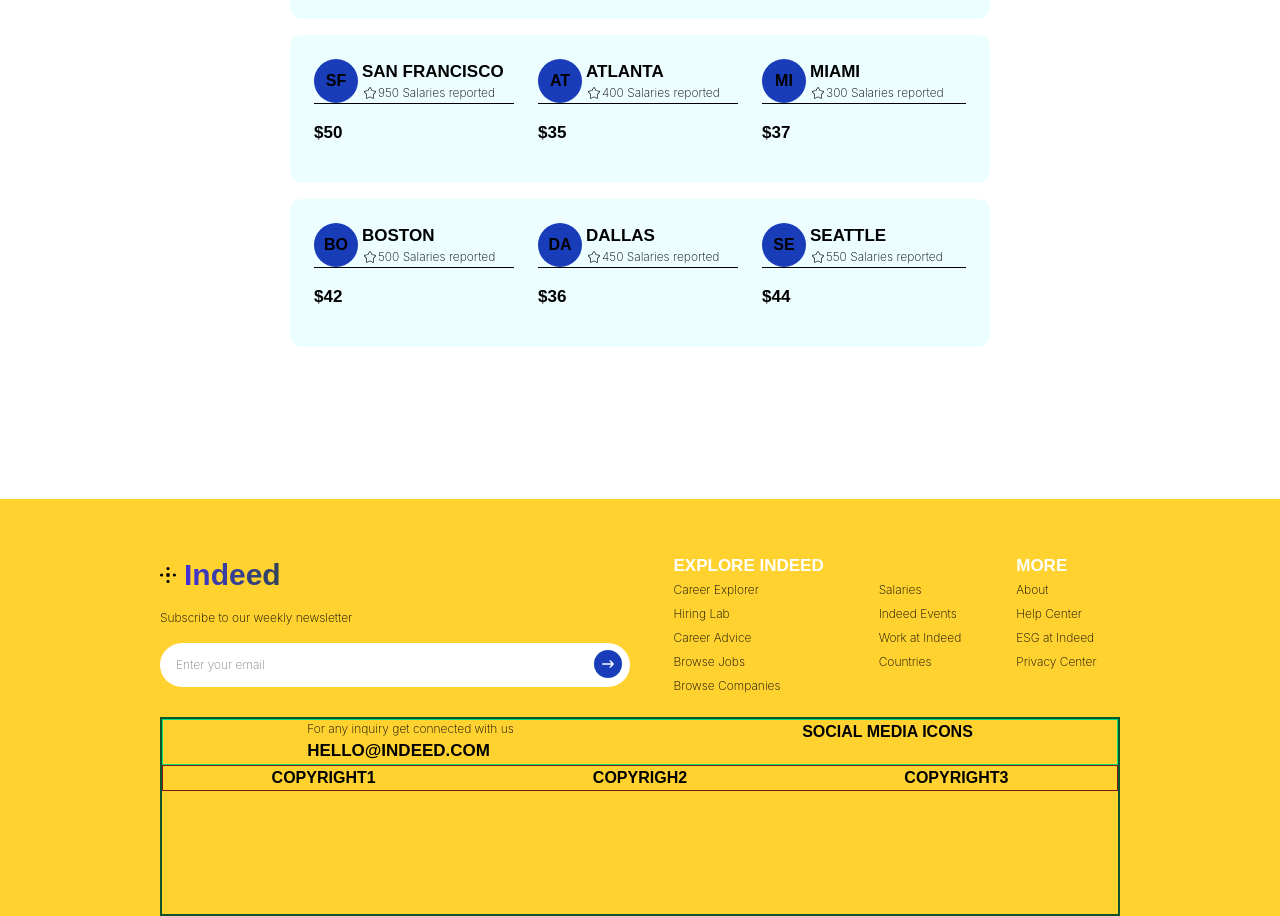
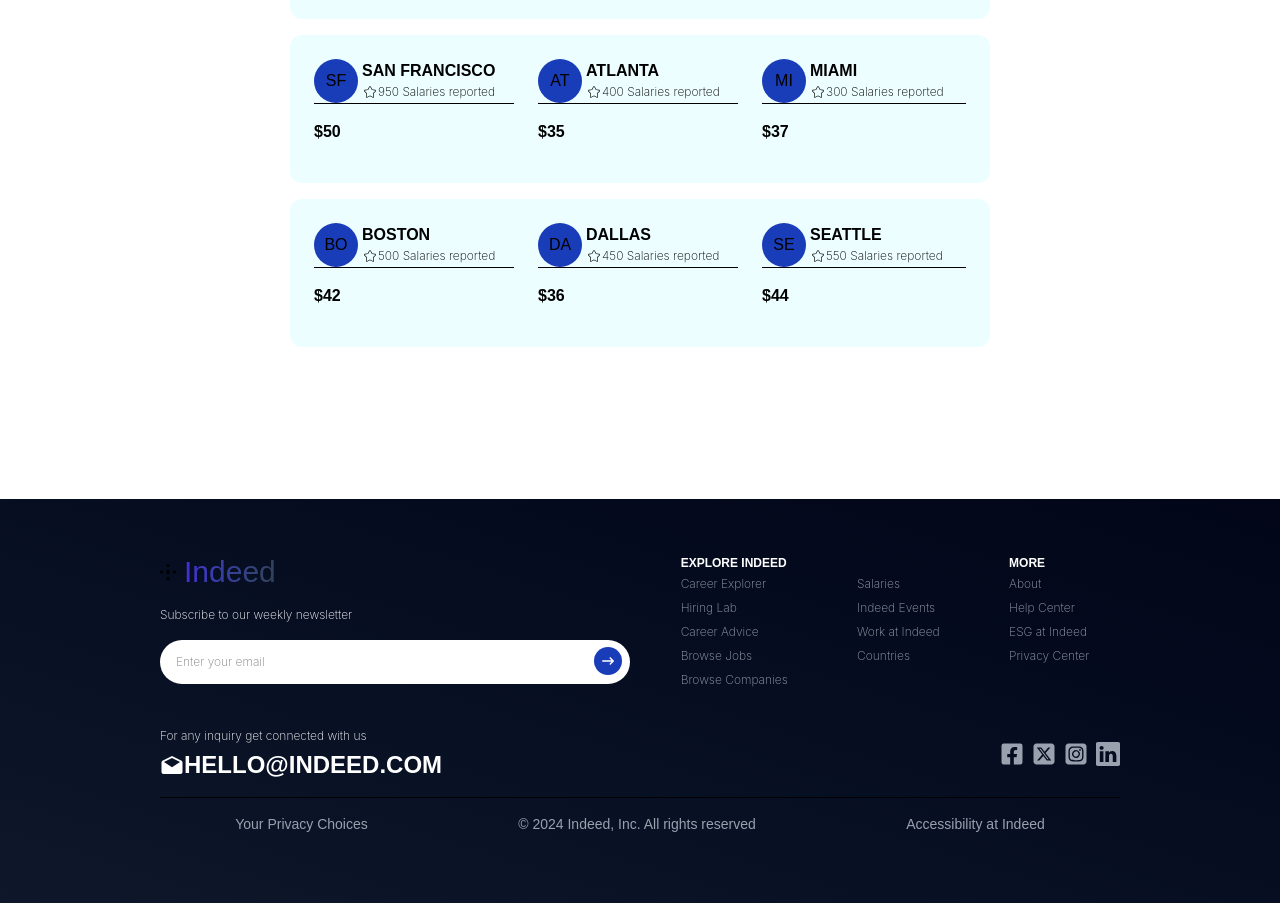
Before and after one commit to oussamadevstudio/Indeed_landing_page, a React (Vite) app: page / in a window 1280 px wide. Shown: the part 1900-2816 px from the top of the page. Built offline with nearby package versions, Linux system fonts and the light colour scheme.

Commit message:
Other design changes

```diff
--- a/src/components/layouts/Footer/Footer.jsx
+++ b/src/components/layouts/Footer/Footer.jsx
@@ -7,7 +7,7 @@
     return(
         <>
 
-        <section className="w-full min-h-[400px] flex flex-col md:grid md:grid-rows-2 md:grid-cols-2 px-4 md:px-40 mt-20 bg-amber-300 gap-5 ">
+        <section className="w-full min-h-[400px] flex flex-col md:grid md:grid-rows-2 md:grid-cols-2 px-4 md:px-40 mt-20 gap-5 bg-gradient-to-tr from-slate-900 to-slate-950 ">
             <Newsletter  />
             <Quicklinks />
             <Footerbase />
--- a/src/components/layouts/Footer/Footerbase.jsx
+++ b/src/components/layouts/Footer/Footerbase.jsx
@@ -1,4 +1,9 @@
 import { IoMdMailOpen } from "react-icons/io";
+import { FaTelegram } from "react-icons/fa";
+import { BsLinkedin } from "react-icons/bs";
+import { FaFacebookSquare } from "react-icons/fa";
+import { FaSquareXTwitter } from "react-icons/fa6";
+import { FaSquareInstagram } from "react-icons/fa6";
 
 
 
@@ -6,23 +11,29 @@
 
     return(
         <>
-            <div className="col-span-2 flex flex-col  border-green-900 border-2">
+            <div className="col-span-2 flex flex-col">
 
-                <div className="flex flex-col md:flex-row md:justify-around border-green-400 border-1">
-                    <div className="">
+                <div className="flex flex-col md:flex-row md:justify-between gap-y-4 my-4">
+                    <div className="flex flex-col justify-center items-start gap-y-1 text-white">
                         <p>For any inquiry get connected with us</p>
-                        <div className="flex"><h3>hello@indeed.com</h3></div>
+                        <div className="flex items-center text-2xl"><IoMdMailOpen /><h3 className="">hello@indeed.com</h3></div>
                     </div>
 
-                    <div className="">
-                        social media icons
+                    <div className="flex items-center justify-start md:justify-center gap-x-2 text-2xl text-gray-400">
+                        <FaFacebookSquare />
+                        <FaSquareXTwitter />
+                        <FaSquareInstagram />
+                        <BsLinkedin />
+
                     </div>
                 </div>
 
-                <div className="flex flex-col md:flex-row md:justify-around border-red-900 border-1">
-                    <div className="">copyright1</div>
-                    <div className="">copyrigh2</div>
-                    <div className="">copyright3</div>
+                <hr />
+
+                <div className="flex flex-col md:flex-row md:justify-around mt-4">
+                    <div className="text-sm text-gray-400">Your Privacy Choices</div>
+                    <div className="text-sm text-gray-400">© 2024 Indeed, Inc. All rights reserved</div>
+                    <div className="text-sm text-gray-400">Accessibility at Indeed</div>
                 </div>
 
             </div>
--- a/src/components/layouts/Footer/Newsletter.jsx
+++ b/src/components/layouts/Footer/Newsletter.jsx
@@ -6,9 +6,9 @@
     return(
         <>
 
-             <div className="flex flex-col items-start justify-center gap-y-4 pt-12 md:pt-12">
+             <div className="flex flex-col items-start justify-center gap-y-4 pt-12 md:pt-12 ">
                 <Logo />
-                <p>Subscribe to our weekly newsletter</p>
+                <p className="text-white">Subscribe to our weekly newsletter</p>
                 <Input />
             </div>
 
--- a/src/components/layouts/Footer/Quicklinks.jsx
+++ b/src/components/layouts/Footer/Quicklinks.jsx
@@ -32,17 +32,17 @@
 
                 <div className="border-gray-100 uppercase">
                     <h3 className="text-xs text-white">Explore Indeed</h3>
-                    <ul>{exploreIndeed}</ul>
+                    <ul className="text-gray-400">{exploreIndeed}</ul>
                 </div>
 
                 <div className="border-gray-100 uppercase">
                     <h3 className="text-xs text-transparent">abah</h3>
-                    <ul>{empty}</ul>
+                    <ul className="text-gray-400">{empty}</ul>
                 </div>
 
                 <div className="border-gray-100 uppercase">
                     <h3 className="text-xs text-white">More</h3>
-                    <ul>{more}</ul>
+                    <ul className="text-gray-400">{more}</ul>
                 </div>
 
             </div>
--- a/src/components/ui/Logo.jsx
+++ b/src/components/ui/Logo.jsx
@@ -4,7 +4,7 @@
 
     return(
         <>
-        <div className="flex items-center gap-x-2"><SiPluscodes /><span className="text-3xl bg-clip-text bg-gradient-to-r from-indigo-700 to-slate-700 text-transparent capitalize">Indeed</span></div>
+        <div className="flex items-center gap-x-2"><SiPluscodes /><span className="text-3xl text-extrabold bg-clip-text bg-gradient-to-r from-indigo-700 to-slate-700 text-transparent capitalize">Indeed</span></div>
         </>
     )
 }
--- a/src/styles/index.css
+++ b/src/styles/index.css
@@ -1,10 +1,14 @@
 @import "tailwindcss";
 @import url('https://fonts.googleapis.com/css2?family=Inter:ital,opsz,wght@0,14..32,100..900;1,14..32,100..900&family=Poppins:wght@200;300;400;500;600;700;800;900&display=swap');
 
-h1, h2, h3, div{
+h1, h2, h3{
     font-family: "Poppins", sans-serif;
     text-transform: uppercase;
     font-weight: bold;
+}
+
+span, div{
+    font-family: "Poppins", sans-serif;
 }
 
 p, a, button, input{
@@ -23,5 +27,5 @@
 }
 
 h3{
-    font-size: 17px;
+
 }
```
